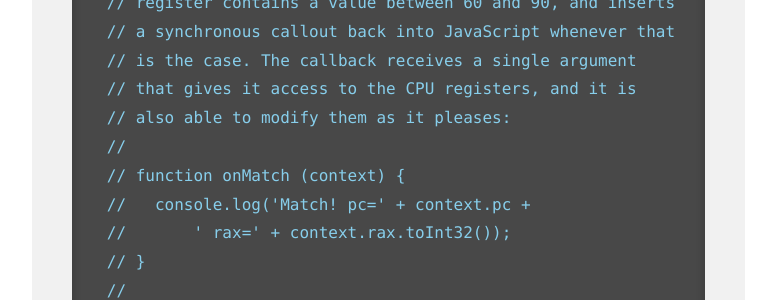
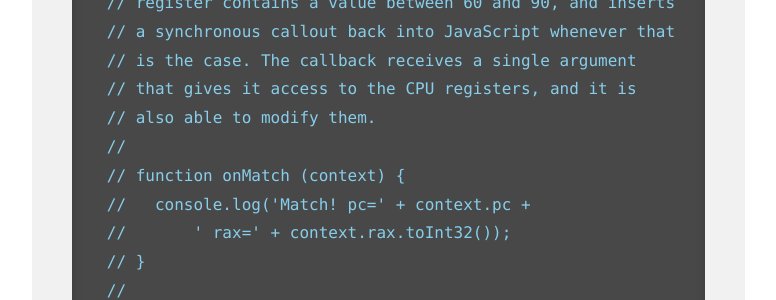
Before and after one commit to frida/frida-website, a Jekyll site: the page built from _docs/javascript-api.md, in a window 1280 px wide and 900 px high, scrolled down 32013 px. Shown: the part 152-452 px from the top of the window, without its empty margins (364-1140 px from the left). Built offline with Jekyll 4.4.1, drawn with Linux system fonts in a browser that asks for light colours.

Commit message:
Tweak wording

```diff
--- a/_docs/javascript-api.md
+++ b/_docs/javascript-api.md
@@ -1278,7 +1278,7 @@ Stalker.follow(Process.getCurrentThreadId(), {
   // a synchronous callout back into JavaScript whenever that
   // is the case. The callback receives a single argument
   // that gives it access to the CPU registers, and it is
-  // also able to modify them as it pleases:
+  // also able to modify them.
   //
   // function onMatch (context) {
   //   console.log('Match! pc=' + context.pc +
```
